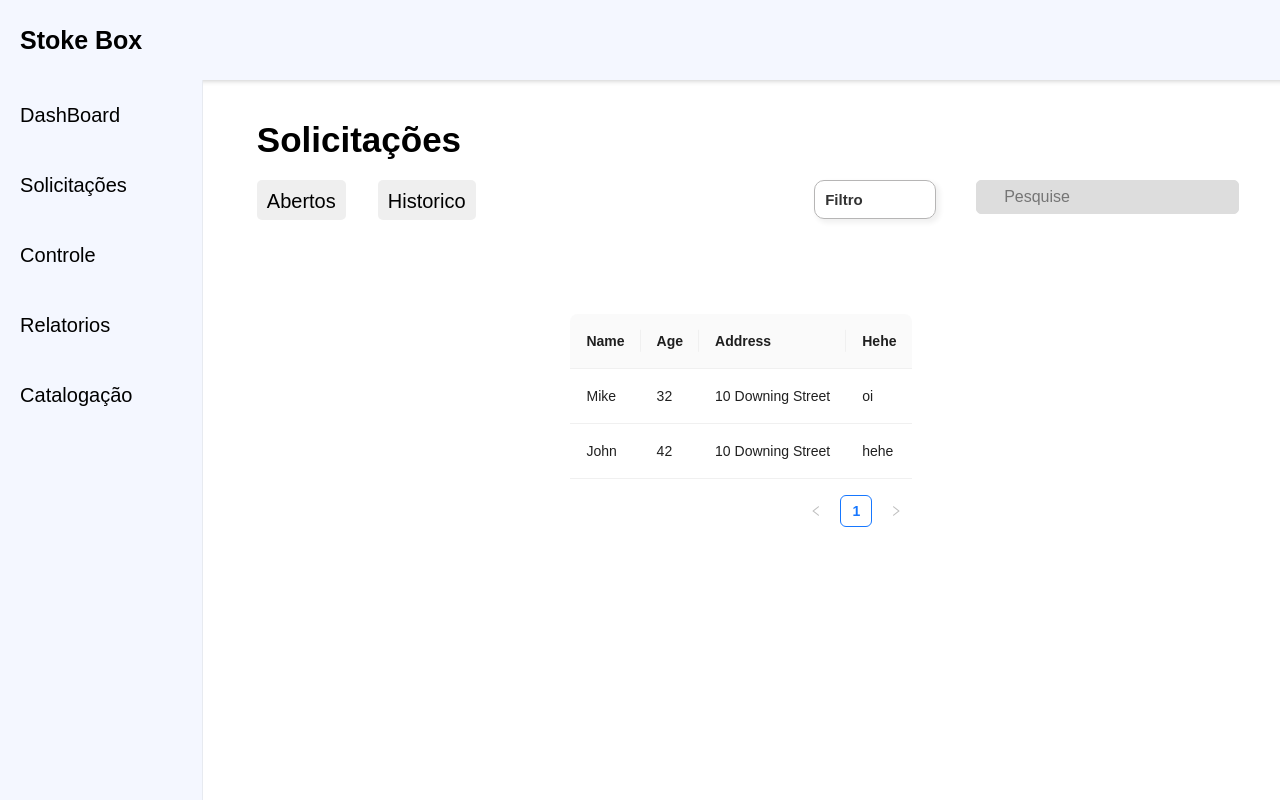
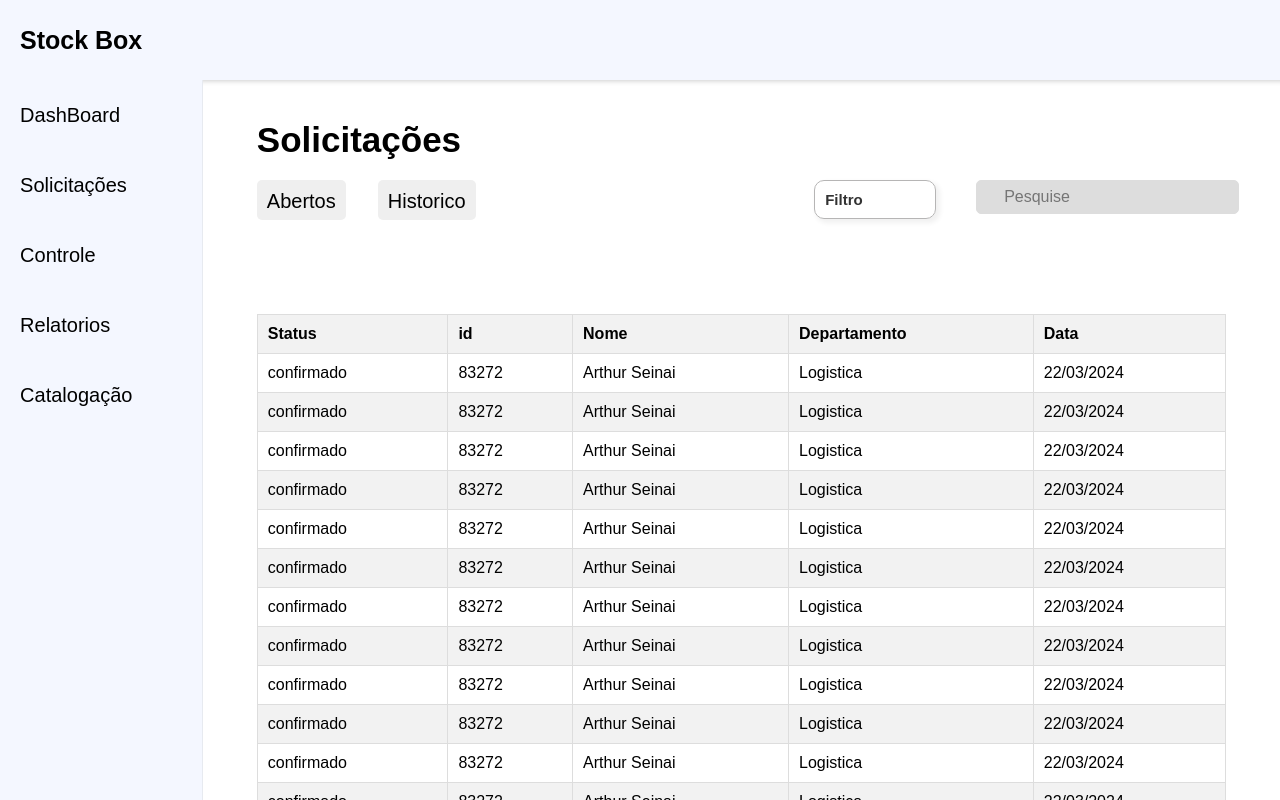
Before and after one commit to onDashCorporation/ACAI, a React (Vite) app in the folder frontend/: page /solicitacoes in a window 1280 px wide. Built offline with nearby package versions, Linux system fonts and the light colour scheme.

Commit message:
Fix: table

```diff
--- a/frontend/src/components/dropdown/dropdown.jsx
+++ b/frontend/src/components/dropdown/dropdown.jsx
@@ -16,10 +16,7 @@ return(
             <S.ContainerOp>
                 {options.map(options => (
             <S.Op onClick={e => {setFilterop(options), setIsActive(false)}}>{options}</S.Op>
-
-
                 ))}
-
         </S.ContainerOp>
         )}
     </S.Container>
--- a/frontend/src/components/header/header.jsx
+++ b/frontend/src/components/header/header.jsx
@@ -3,7 +3,7 @@ import * as S from "./style";
 const Header = () => {
   return (
     <S.HeaderContainer>
-      <S.Logo>Stoke Box</S.Logo>
+      <S.Logo>Stock Box</S.Logo>
     </S.HeaderContainer>
   );
 };
--- a/frontend/src/components/search/style.jsx
+++ b/frontend/src/components/search/style.jsx
@@ -37,8 +37,8 @@ export const ContainerResults = styled.div`
   user-select: none;
   display: flex;
   flex-direction: column;
-  position: relative;
-  overflow: hidden;
+  /* position: relative; */
+  /* overflow: hidden;   */
   overflow-y: auto;
   height: 100px;
   width: 100%;
--- a/frontend/src/components/table/table.jsx
+++ /dev/null
@@ -1,40 +0,0 @@
-import PropTypes from "prop-types";
-import { Table, Button } from "antd";
-
-const TableMain = ({
-  dataSource,
-  columns,
-  showDeleteOption,
-   filteredInfo, setFilteredInfo
-}) => {
-  const columnsWithDeleteOption = [...columns]; // Clonar as colunas existentes
-
-  // Adicionar uma coluna para a opção de exclusão, se necessário
-  if (showDeleteOption) {
-    columnsWithDeleteOption.push({
-      title: "",
-      key: "action",
-      render: (text, record) => (
-        <Button type="link" onClick={() => handleDelete(record.key)}>
-          Delete
-        </Button>
-      ),
-    });
-  }
-
-  const handleDelete = (key) => {
-    // Lógica para exclusão do item
-  };
-
-  return <Table dataSource={dataSource} columns={columns} />;
-};
-
-TableMain.propTypes = {
-  dataSource: PropTypes.array.isRequired,
-  columns: PropTypes.array.isRequired,
-  showDeleteOption: PropTypes.bool, // Prop opcional para mostrar ou não a opção de exclusão
-  filteredInfo: PropTypes.object.isRequired, // Estado do filtro
-  setFilteredInfo: PropTypes.func.isRequired, // Função para atualizar o estado do filtro
-};
-
-export default TableMain;
--- a/frontend/src/pages/Solicitacoes/solicitacoes.jsx
+++ b/frontend/src/pages/Solicitacoes/solicitacoes.jsx
@@ -5,7 +5,6 @@ import Dropdown from "../../components/dropdown/dropdown";
 import { useState, useEffect } from "react";
 import Search from "../../components/search/search";
 import Options from "./db.json";
-import TableMain from "../../components/table/table";
 const solicitacoes = () => {
   const dataSource = [
     {
@@ -56,12 +55,10 @@ const solicitacoes = () => {
 
     },
   ];
-  // console.log(dataSource);
 
   return (
     <S.Body>
       <Header />
-
       <S.Main>
         <Nav />
         <S.Container>
@@ -72,25 +69,131 @@ const solicitacoes = () => {
                 <S.Op>Abertos</S.Op>
                 <S.Op>Historico</S.Op>
               </S.Option>
-              <S.InsertConatiner>
+              <S.InsertContainer>
                 <S.FilterContainer>
                   <Dropdown filterop={filterop} setFilterop={setFilterop} />
                 </S.FilterContainer>
                 <S.SearchContainer>
                   <Search placeholder="oi" options={Options} />
                 </S.SearchContainer>
-              </S.InsertConatiner>
+              </S.InsertContainer>
             </S.Header>
           </S.Section>
-          <S.TableConteiner>
-            <TableMain
-              showDeleteOption={true}
-              dataSource={dataSource}
-              columns={columns}
+          <S.TableContainer>
+            <S.StyledTable>
+              <S.TableHeader>
+                <tr>
+                <th>Status</th>
+                <th>id</th>
+                <th>Nome</th>
+                <th>Departamento</th>
+                <th>Data</th>
+                </tr>
+              </S.TableHeader>
+              <S.TableBody>
+                <tr>
+                  <td>confirmado</td>
+                  <td>83272</td>
+                  <td>Arthur Seinai   </td>
+                  <td>Logistica</td>
+                  <td>22/03/2024</td>
+                </tr>
+                <tr>
+                  <td>confirmado</td>
+                  <td>83272</td>
+                  <td>Arthur Seinai   </td>
+                  <td>Logistica</td>
+                  <td>22/03/2024</td>
+                </tr>
+                <tr>
+                  <td>confirmado</td>
+                  <td>83272</td>
+                  <td>Arthur Seinai   </td>
+                  <td>Logistica</td>
+                  <td>22/03/2024</td>
+                </tr>
+                <tr>
+                  <td>confirmado</td>
+                  <td>83272</td>
+                  <td>Arthur Seinai   </td>
+                  <td>Logistica</td>
+                  <td>22/03/2024</td>
+                </tr>
+                  <tr>
+                    <td>confirmado</td>
+                    <td>83272</td>
+                    <td>Arthur Seinai   </td>
+                    <td>Logistica</td>
+                    <td>22/03/2024</td>
+                  </tr>
+                  <tr>
+                    <td>confirmado</td>
+                    <td>83272</td>
+                    <td>Arthur Seinai   </td>
+                    <td>Logistica</td>
+                    <td>22/03/2024</td>
+                  </tr>
+                  <tr>
+                    <td>confirmado</td>
+                    <td>83272</td>
+                    <td>Arthur Seinai   </td>
+                    <td>Logistica</td>
+                    <td>22/03/2024</td>
+                  </tr>
+                  <tr>
+                    <td>confirmado</td>
+                    <td>83272</td>
+                    <td>Arthur Seinai   </td>
+                    <td>Logistica</td>
+                    <td>22/03/2024</td>
+                  </tr>
+                  <tr>
+                    <td>confirmado</td>
+                    <td>83272</td>
+                    <td>Arthur Seinai   </td>
+                    <td>Logistica</td>
+                    <td>22/03/2024</td>
+                  </tr>
+                  <tr>
+                    <td>confirmado</td>
+                    <td>83272</td>
+                    <td>Arthur Seinai   </td>
+                    <td>Logistica</td>
+                    <td>22/03/2024</td>
+                  </tr>
+                  <tr>
+                    <td>confirmado</td>
+                    <td>83272</td>
+                    <td>Arthur Seinai   </td>
+                    <td>Logistica</td>
+                    <td>22/03/2024</td>
+                  </tr>
+                  <tr>
+                    <td>confirmado</td>
+                    <td>83272</td>
+                    <td>Arthur Seinai   </td>
+                    <td>Logistica</td>
+                    <td>22/03/2024</td>
+                  </tr>
+                  <tr>
+                    <td>confirmado</td>
+                    <td>83272</td>
+                    <td>Arthur Seinai   </td>
+                    <td>Logistica</td>
+                    <td>22/03/2024</td>
+                  </tr>
+                  <tr>
+                    <td>confirmado</td>
+                    <td>83272</td>
+                    <td>Arthur Seinai   </td>
+                    <td>Logistica</td>
+                    <td>22/03/2024</td>
+                  </tr>
 
+              </S.TableBody>
+            </S.StyledTable>
 
-            />
-          </S.TableConteiner>
+          </S.TableContainer>
         </S.Container>
       </S.Main>
     </S.Body>
--- a/frontend/src/pages/Solicitacoes/style.jsx
+++ b/frontend/src/pages/Solicitacoes/style.jsx
@@ -22,12 +22,6 @@ export const Section = styled.div`
   flex-direction: column;
   width: 90%;
   gap: 20px;
-`;
-export const TableConteiner = styled.div`
-display: flex;
-justify-content: center;
-  width: 90%;
-  height: 900px;
 `;
 
 export const Title = styled.div`
@@ -55,7 +49,7 @@ export const Op = styled.button`
   }
 `;
 
-export const InsertConatiner = styled.div`
+export const InsertContainer = styled.div`
   display: flex;
   flex-direction: row;
   gap: 40px;
@@ -68,3 +62,43 @@ export const SearchContainer = styled.div`
   gap: 40px;
   width: 250px;
 `;
+
+export const TableContainer = styled.div`
+  width: 90%;
+  height: 900px;
+`;
+
+export const StyledTable = styled.table`
+  width: 100%;
+  border-collapse: collapse;
+`;
+
+// Componente de cabeçalho da tabela
+export const TableHeader = styled.thead`
+  th {
+    border: 1px solid #ddd;
+    padding: 10px;
+    background-color: #f2f2f2;
+    font-weight: bold;
+    text-align: left;
+  }
+`;
+
+// Componente de corpo da tabela
+export const TableBody = styled.tbody`
+  tr {
+    &:nth-child(even) {
+      background-color: #f2f2f2;
+    }
+
+    &:hover {
+      background-color: #ddd;
+    }
+  }
+
+  td {
+    border: 1px solid #ddd;
+    padding: 10px;
+    text-align: left;
+  }
+`;
```
Also changed, not shown: frontend/src/components/table/style.jsx (deleted, +0 -32 lines).
